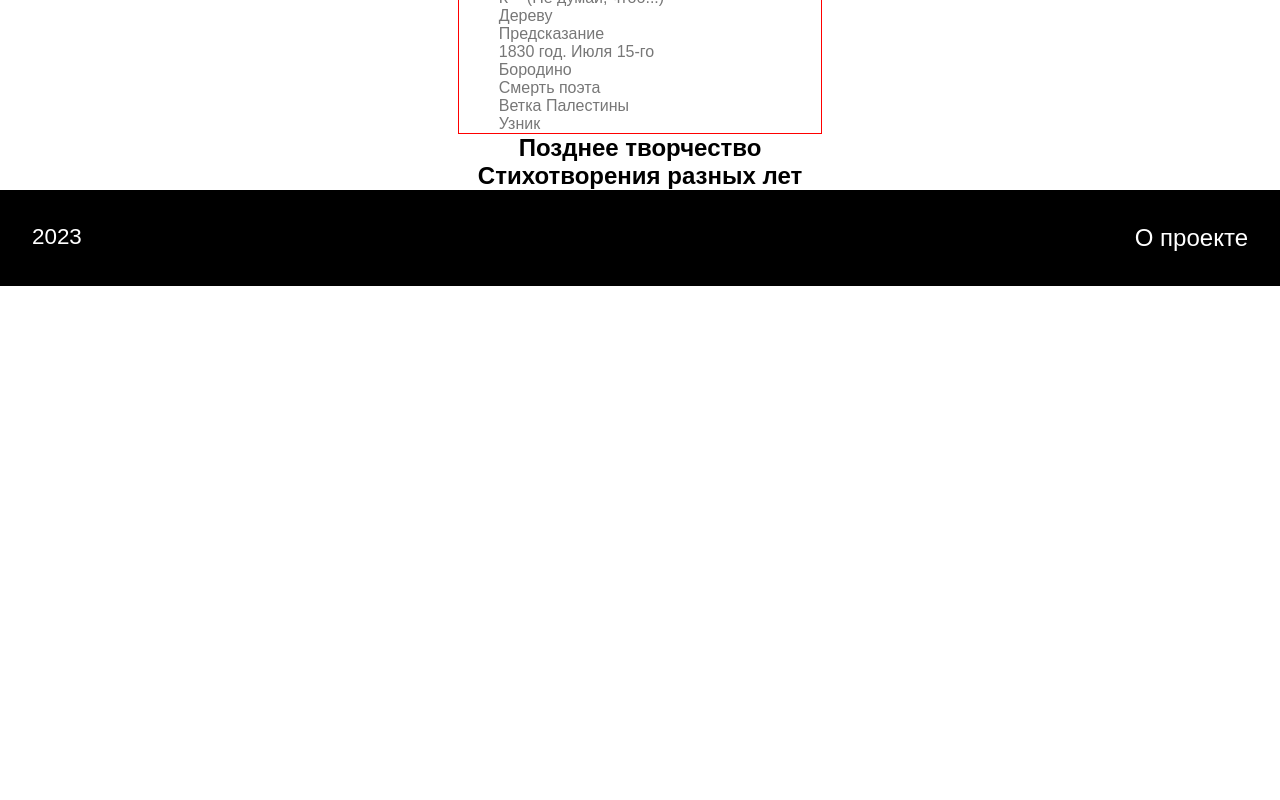
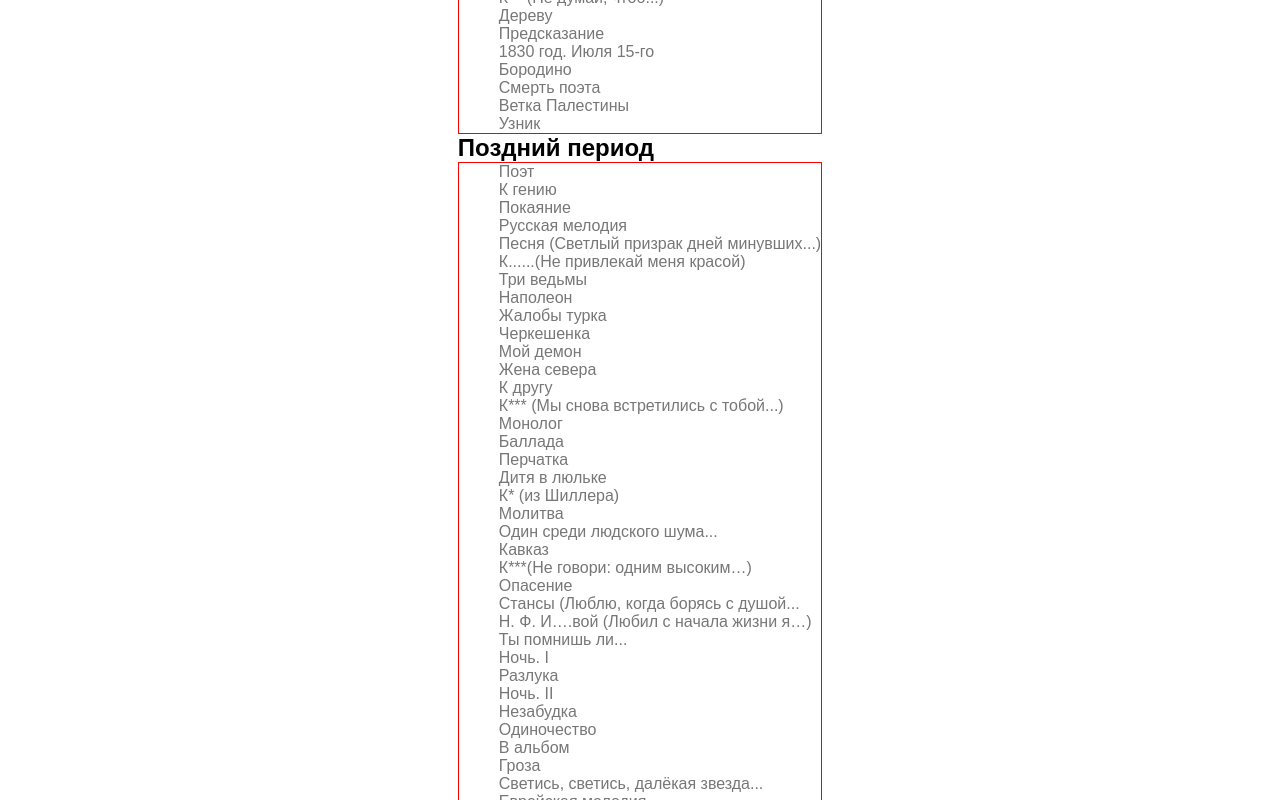
Before and after one commit to hiddeneon/lermontov, a React (Create React App) app: page /stikhi in a window 1280 px wide. Shown: the part 1000-1800 px from the top of the page. Before the commit the page ends 1286 px from the top, so only its background shows below. Built offline with nearby package versions, Linux system fonts and the light colour scheme; a web font is replaced by a local one.

Commit message:
Add the second period

```diff
--- a/src/pages/stikhi.jsx
+++ b/src/pages/stikhi.jsx
@@ -9,12 +9,7 @@ export default function Stikhi() {
     return (
         <div className="verse-list-container">
             <PoemsByPeriod poemsSourceFile={poemsData} periodName={"Ранние произведения"} />
-            <div className="period-container">
-                <h2>Позднее творчество</h2>
-            </div>
-            <div className="period-container">
-                <h2>Стихотворения разных лет</h2>
-            </div>
+            <PoemsByPeriod poemsSourceFile={poemsData} periodName={"Поздний период"} />
         </div>
     );
 };
```
